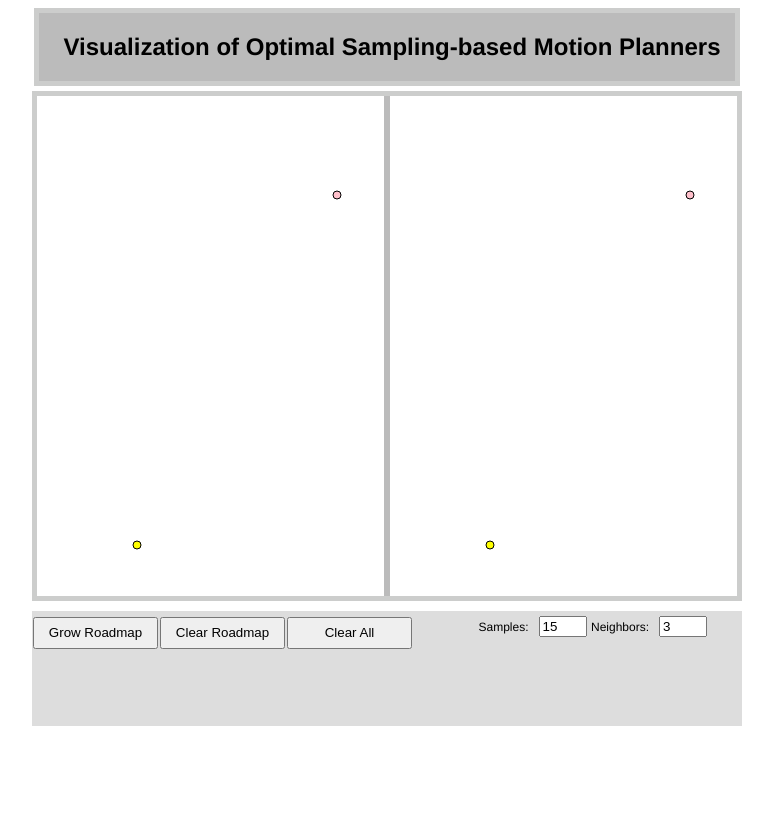
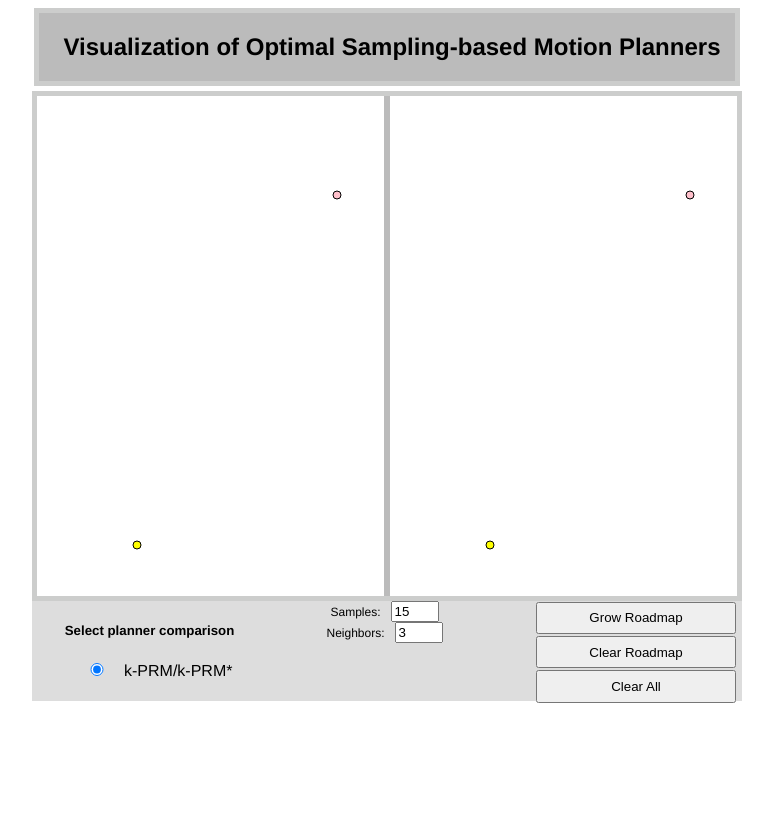
Before and after one commit to mnajarian/visualize-sampling-planners, a plain HTML site: page index.html in a window 1280 px wide. Shown: the whole page, without its empty margins (253-1026 px from the left). Drawn offline with Linux system fonts and the light colour scheme.

Commit message:
Bottom panel cleanup

```diff
--- a/index.html
+++ b/index.html
@@ -40,23 +40,23 @@
         float: right;
       }
       #bottom{
-	    height: 200px;
+	    height: 100px;
         width: 710px;
         margin-right: auto;
         margin-left: auto;
+        margin-bottom: auto;
+        margin-top: auto;
+        background: #ddd;
       }
       #action {
-	    margin-left: auto;
-	    margin-right: auto;
-	    margin-bottom: 5px;
-	    margin-top: 10px;
-	    font-family: helvetica;
-	    background: #ddd;
-	    width: 710px;
+	    width: 235px;
         height: 100px;
-	    padding: 0px;
-	    padding-top: 5px;
-	    padding-bottom: 10px;
+        float: left;
+      }
+      #selection{
+        width: 235px;
+        height: 100px;
+        float: left;
       }
       h4 {
 	    margin: 10px;
@@ -78,14 +78,15 @@
 	    margin-top: 4px;
       }
       button {
-	    width: 125px;
+	    width: 200px;
 	    padding: .5em;
 	    margin: 1px;
-        float: left;
+        float: right;
       }
       #inputs {
-	    text-align: right;
-	    padding-right: 35px;
+        width: 235px;
+        height: 100px;
+        float: left;
       }
     </style>
   </head>
@@ -104,14 +105,19 @@
       </div>
 	</div>
     <div id="bottom">
+      <div id="selection">
+        <h5>Select planner comparison</h5>
+          <input type="radio" id="kprm*" checked="checked"/>
+          <label for = "kprm*">k-PRM/k-PRM*</label>
+      </div>
+      <div id="inputs">
+        <label label-for="#samples" class="label">Samples:</label><input type="number" id="samples" value="15"/><br>
+        <label label-for="#neighbors" class="label">Neighbors:</label><input type="number" id="neighbors" value="3"/><br>
+      </div>
       <div id="action">
-        <div id="inputs">
-          <label label-for="#samples" class="label">Samples:</label><input type="number" id="samples" value="15"/>
-          <label label-for="#neighbors" class="label">Neighbors:</label><input type="number" id="neighbors" value="3"/>
-          <button id="calc">Grow Roadmap</button>
-          <button id="clearroadmap">Clear Roadmap</button>
-          <button id="clear">Clear All</button>
-        </div>
+        <button id="calc">Grow Roadmap</button>
+        <button id="clearroadmap">Clear Roadmap</button>
+        <button id="clear">Clear All</button>
       </div>
     </div>
 
```
